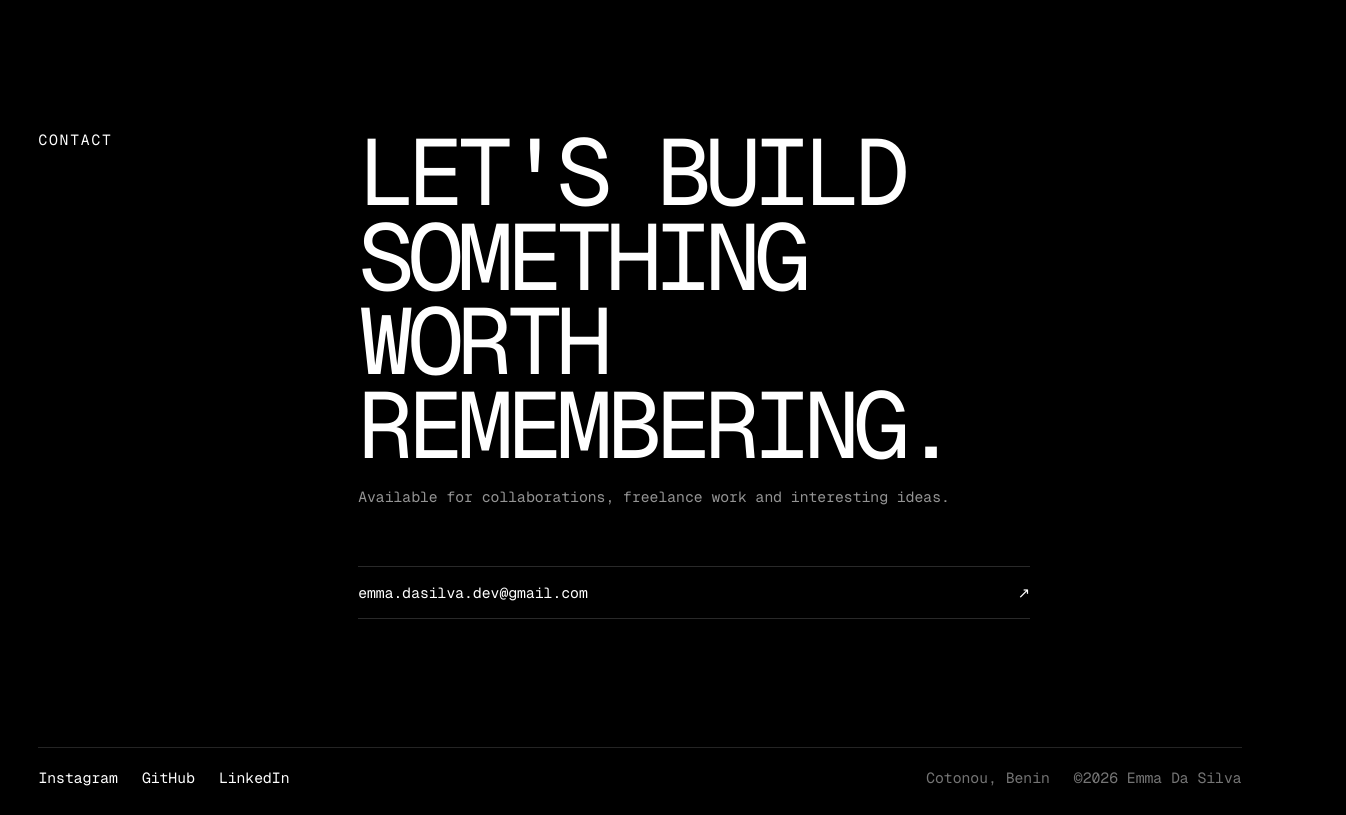
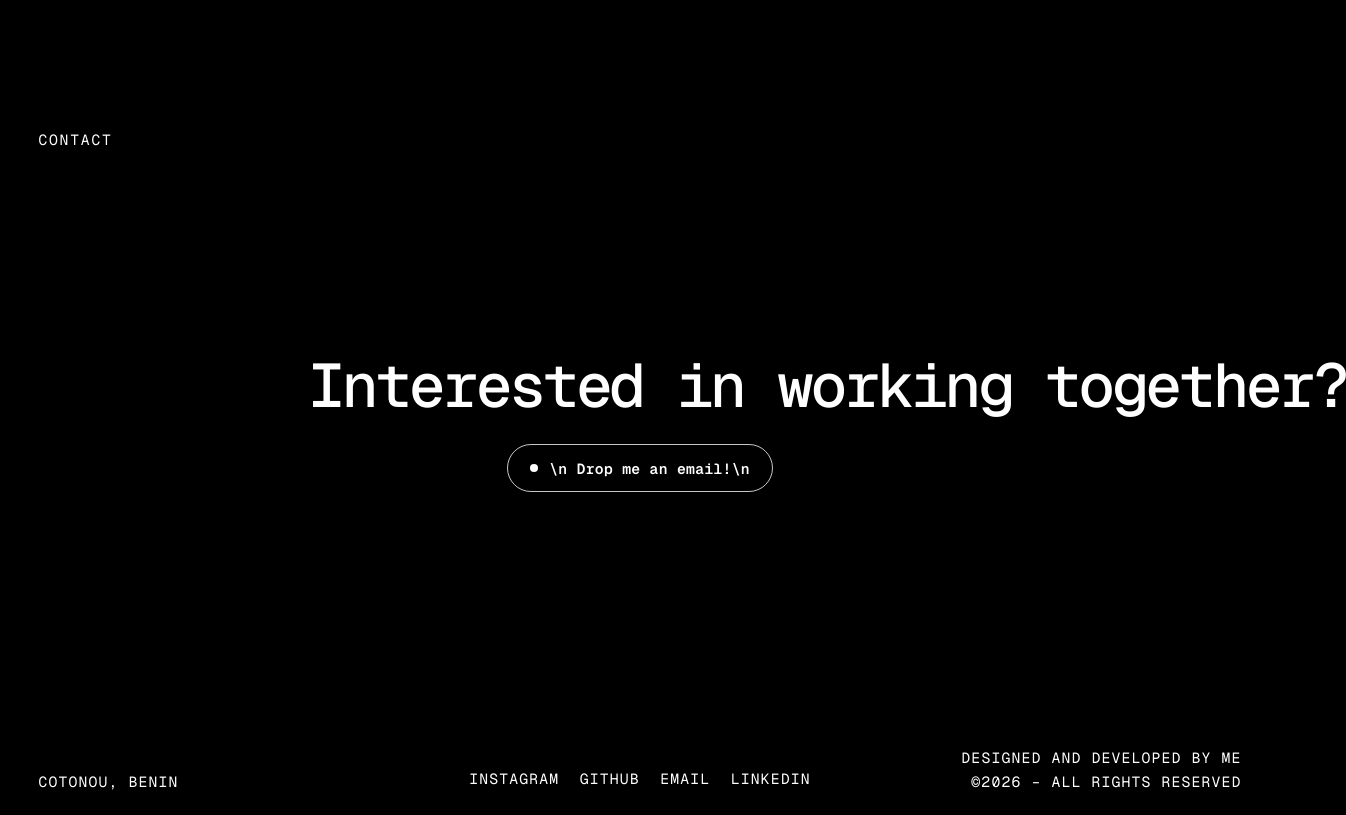
Before and after one commit to emma-dasilva-dev/emma-portfolio, a Next.js app: page / in a window 1280 px wide. Shown: the part 3520-4335 px from the top of the page, 1346 px wide, since content can reach past the window. Built offline with nearby package versions, Linux system fonts and the light colour scheme.

Commit message:
Restore previous footer design

```diff
--- a/src/components/sections/Contact.tsx
+++ b/src/components/sections/Contact.tsx
@@ -1,58 +1,55 @@
 "use client";
 
 import { motion } from "motion/react";
+import { InteractiveHoverButton } from "@/components/ui/interactive-hover-button";
 
 const socials = [
   ["Instagram", "https://www.instagram.com/emmadev.bj"],
   ["GitHub", "https://github.com/emma-dasilva-dev"],
+  ["Email", "mailto:emma.dasilva.dev@gmail.com"],
   ["LinkedIn", "https://www.linkedin.com/in/emmadasilvadev"],
 ] as const;
-
-const email =
-  "https://mail.google.com/mail/?view=cm&fs=1&to=emma.dasilva.dev@gmail.com&su=Hello%20Emma";
 
 export default function Contact() {
   return (
     <footer className="contact-section" id="contact">
       <motion.div
-        className="contact-editorial"
+        className="contact-top"
         initial={{ opacity: 0, y: 24 }}
         whileInView={{ opacity: 1, y: 0 }}
-        viewport={{ once: true, amount: 0.35 }}
+        viewport={{ once: true, amount: 0.4 }}
         transition={{ duration: 0.75, ease: [0.16, 1, 0.3, 1] }}
       >
         <p className="section-kicker">Contact</p>
 
-        <div className="contact-editorial-main">
-          <h2>LET&apos;S BUILD SOMETHING WORTH REMEMBERING.</h2>
-          <p className="contact-editorial-subtitle">
-            Available for collaborations, freelance work and interesting ideas.
-          </p>
+        <div className="contact-message">
+          <h2>Interested in working together?</h2>
 
-          <a
-            className="contact-email-link"
-            href={email}
-            target="_blank"
-            rel="noreferrer"
-          >
-            <span>emma.dasilva.dev@gmail.com</span>
-            <span aria-hidden="true">↗</span>
-          </a>
+          <InteractiveHoverButton href="mailto:emma.dasilva.dev@gmail.com?subject=Hello%20there!">\n            Drop me an email!\n          </InteractiveHoverButton>
         </div>
       </motion.div>
 
-      <div className="contact-editorial-bottom">
-        <nav className="contact-editorial-socials" aria-label="Social links">
+      <div className="contact-footer-grid">
+        <div className="contact-location">
+          <span>Cotonou, Benin</span>
+        </div>
+
+        <nav className="contact-socials" aria-label="Social links">
           {socials.map(([label, href]) => (
-            <a key={label} href={href} target="_blank" rel="noreferrer">
+            <a
+              key={label}
+              href={href}
+              target={label === "Email" ? undefined : "_blank"}
+              rel={label === "Email" ? undefined : "noreferrer"}
+            >
               {label}
             </a>
           ))}
         </nav>
 
-        <div className="contact-editorial-meta">
-          <span>Cotonou, Benin</span>
-          <span>©2026 Emma Da Silva</span>
+        <div className="contact-credit">
+          <span>Designed and developed by me</span>
+          <span>©2026 – All Rights Reserved</span>
         </div>
       </div>
     </footer>
```
